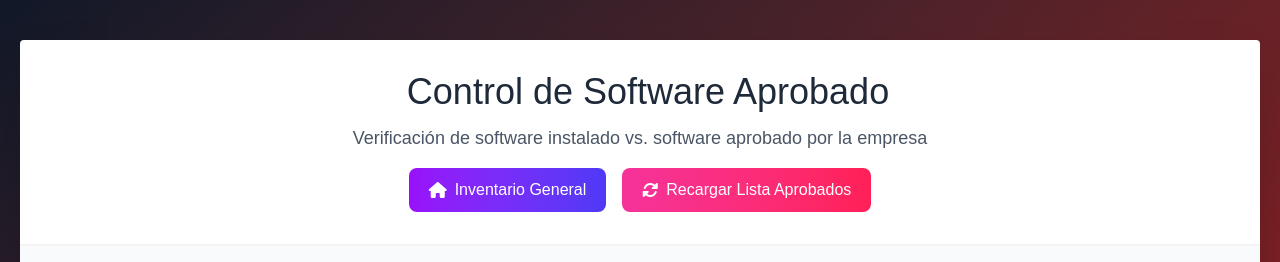
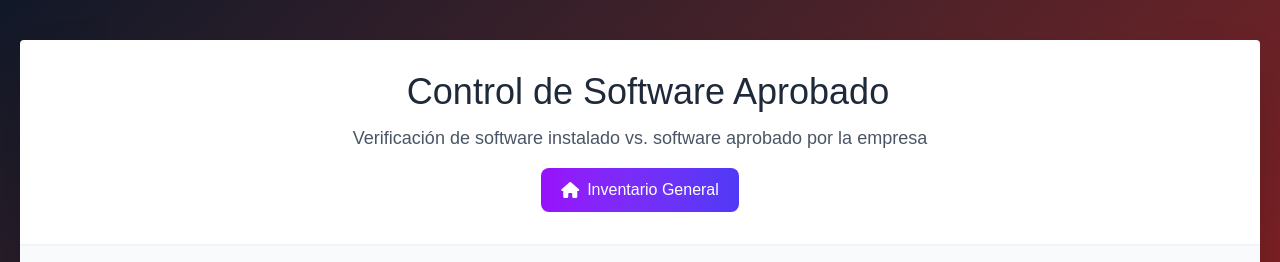
Before and after one commit to CremonaInoxidableSA/soft-aprobado, a Next.js app: page /aprobado in a window 1280 px wide. Shown: the top 262 px of the page. Built offline with nearby package versions, Linux system fonts and the light colour scheme; no server answers; the database is empty.

Commit message:
commit por las dudas

```diff
--- a/app/aprobado/page.tsx
+++ b/app/aprobado/page.tsx
@@ -96,14 +96,6 @@ export default function AprobadoPage() {
     setSoftwareFilter("all");
   };
 
-  const handleReloadApproved = async () => {
-    const response = await fetch("/api/reload-approved", { method: "POST" });
-    const result = await response.json();
-
-    alert(`Lista recargada exitosamente\n${result.count} software aprobados`);
-    loadData();
-  };
-
   // Ordenar datos
   const sortedData = [...data].sort((a, b) => {
     if (!sortColumn) return 0;
@@ -152,12 +144,6 @@ export default function AprobadoPage() {
               >
                 <i className="fas fa-home"></i> Inventario General
               </Link>
-              <button
-                onClick={handleReloadApproved}
-                className="inline-flex items-center gap-2 px-5 py-2.5 bg-gradient-to-r from-pink-500 to-rose-500 text-white rounded-lg font-medium transition-all hover:shadow-lg hover:-translate-y-0.5"
-              >
-                <i className="fas fa-sync-alt"></i> Recargar Lista Aprobados
-              </button>
             </div>
           </header>
 
--- a/lib/software-filters.config.ts
+++ b/lib/software-filters.config.ts
@@ -59,20 +59,20 @@ export const SOFTWARE_FILTERS: SoftwareFiltersConfig = {
     /Autodesk Inventor Professional 2022 - English	/i,
     /microsoft windowscommunicationsapps/i,
     /X-Mouse Button Control 2.20.5	/i,
-    //i,
-    //i,
-    //i,
-    //i,
-    //i,
-    //i,
-    //i,
-    //i,
-    //i,
+    /Cortana/i,
+    /Game/i,
+    /Internet Explorer/i,
+    /Autodesk Inventor Content Center Libraries 2022 (Desktop Content)	/i,
+    /Autodesk Inventor Professional 2022 - English	/i,
+    /Autodesk Inventor Professional 2022 English/i,
+    /Autodesk Material Library/i,
+    /Autodesk Network License Manager/i,
     //i,
     //i,
     //i,
     //i,
     /Edge/i,
+    /^Copilot$/i,  // Excluir solo "Copilot" exactamente
   ],
 
   // Patrones para normalizar nombres de software
@@ -80,5 +80,6 @@ export const SOFTWARE_FILTERS: SoftwareFiltersConfig = {
     { pattern: /^(Adobe Acrobat)(?:\s+DC|\s+\d+|\s+Reader|\s+Pro|\s+\(64-bits\))?.*$/i, replacement: '$1' },
     { pattern: /^(draw\.io)\s+.*$/i, replacement: '$1' },
     { pattern: /^(WinRAR)\s+.*$/i, replacement: '$1' },
+    { pattern: /^Clipchamp(\.Clipchamp)?$/i, replacement: 'Clipchamp' },
   ]
 };
```
